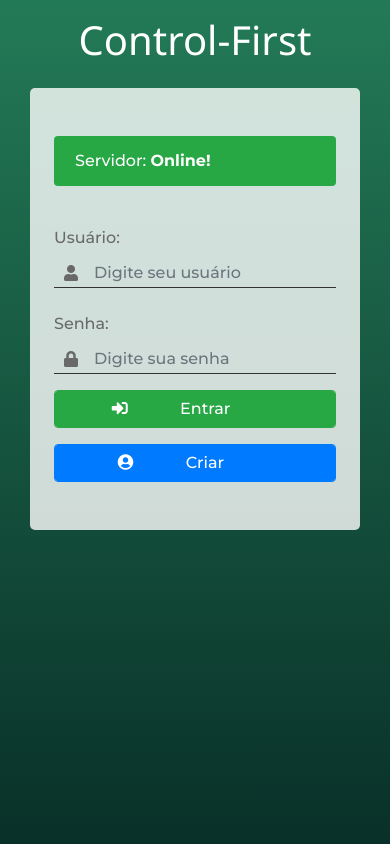
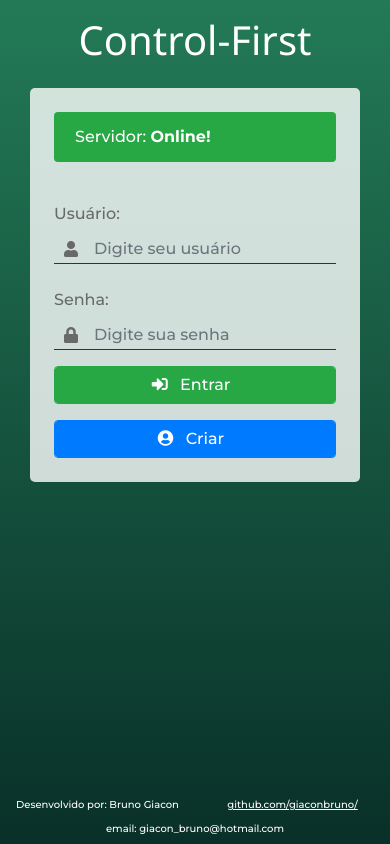
Before and after one commit to GiaconBruno/Control, a Vue app: page / in a window 390 px wide. Built offline with nearby package versions, Linux system fonts and the light colour scheme; what v-money, vue-toasted would draw is missing.

Commit message:
dados, transition, fix bugs

```diff
--- a/src/views/Home/Home.vue
+++ b/src/views/Home/Home.vue
@@ -1,20 +1,25 @@
 <template>
-  <section class="py-5">
-    <div v-if="usuario && !loading" class="container position-relative">
+  <section class="pt-3 pt-lg-5">
+    <div v-if="usuario " class="container position-relative">
       <!-- <div class="d-block text-right p-3 pb-2"> </div> -->
       <hr class="mt-0" />
-      <div class="row">
-        <div class="col-12 col-md-11 offset-md-1 d-flex justify-content-between align-items-center">
+      <div class="row mx-0">
+        <div class="col-10 col-lg-9 offset-lg-1 px-0">
+          <div class="row mx-0 align-items-center">
+            <div class="col-12 col-md-6 px-0">
               <h2 class="m-0">
                 <span class="smallText">Bem Vindo, </span>
                 {{ usuario.nome }}
-            <span v-if="(usuario.permissao)" class="smallText">(Master) </span>
+                <span v-if="(usuario.permissao)" class="largeText">(Master) </span>
               </h2>
+            </div>
+            <div class="col-12 col-md-6 px-0">
               <div class="rounded border border-dark p-0 m-0">
                 <i @click="changeVisible('TodasContas')" :class="{'disabled': (visible=='TodasContas')}"
                   class="btn fa fa-home text-secundary px-1 mx-2"></i>
                 <i v-if="(usuario.permissao)" @click="changeVisible('TodosUsuarios')"
-              :class="{'disabled': (visible=='TodosUsuarios')}" class="btn fa fa-user-friends text-dark px-1 mx-2"></i>
+                  :class="{'disabled': (visible=='TodosUsuarios')}"
+                  class="btn fa fa-user-friends text-dark px-1 mx-2"></i>
                 <i v-if="(usuario.permissao)" @click="createUsuario()" :class="{'disabled': (visible=='Usuario')}"
                   class="btn fa fa-user-plus text-success px-1 mx-2"></i>
                 <i @click="setEditUsuario()" :class="{'disabled': (visible=='Usuario')}"
@@ -24,18 +29,42 @@
                 <i v-if="(['TodasContas','TodosUsuarios'].includes(visible))" @click="refresh()"
                   class="btn fa fa-redo-alt text-green px-1 mx-2"></i>
               </div>
+            </div>
+          </div>
+        </div>
+        <div class="col-2 px-0">
+          <div class="row mx-0 align-items-center justify-content-end h-100">
             <span @click="sigOut()" class="btn">
               <i class="fas fa-sign-in-alt"></i> Sair
             </span>
           </div>
         </div>
+      </div>
       <hr class="my-2" />
       <!-- :auth="usuario" -->
+      <transition name="anim">
         <component :is="visible" v-bind="{usuarioEdit, contaEdit, contaParcela, parcelaEdit}"
           :functions="{changeVisible, setEditUsuario, reset, tokenValido, setEditConta, setConta, setEditParcela}"
           ref="All" class="position-relative" />
+      </transition>
     </div>
     <div v-else class="spinner-border spinner-border-lg text-light mt-5 ml-2" role="status"></div>
+     <div class="position-fixed p-0" style="top: auto; bottom: 5px; left: 0; right: 0;">
+      <div class="row m-0 justify-content-between align-items-center">
+        <div class="col-6 col-md-4 px-0">
+          <span class="text-white smallText">Desenvolvido por: Bruno Giacon</span>
+        </div>
+        <div class="col-6 col-md-4 px-0">
+          <span>
+            <a href="http://github.com/giaconbruno" target="_blank" class="text-white smallText text-underline">
+              github.com/giaconbruno/</a>
+          </span>
+        </div>
+        <div class="col-6 offset-3 col-md-4 offset-md-0 px-0">
+          <span class="text-white smallText">email: giacon_bruno@hotmail.com</span>
+        </div>
+      </div>
+    </div>
   </section>
 </template>
 
@@ -45,6 +74,7 @@
   import TodasContas from './components/TodasContas';
   import Conta from './components/Conta';
   import Parcela from './components/Parcela';
+  import loading from './components/loading';
   export default {
     components: {
       TodosUsuarios,
@@ -52,6 +82,7 @@
       TodasContas,
       Conta,
       Parcela,
+      loading,
     },
     data() {
       return {
@@ -88,14 +119,14 @@
         }
       },
       async getUsuarios() {
-        this.loading = true;
-
+        // this.loading = true;
+        this.changeVisible('loading');
         let response = await this.common.getUsuarios();
         if (response) {
           this.usuarioEdit = response;
-          this.loading = false;
+          // this.loading = false;
         } else {
-          this.loading = false;
+          // this.loading = false;
           this.$router.push("/");
         }
       },
@@ -154,14 +185,53 @@ section {
 }
 
 .container {
-  min-height: calc(100vh - 6rem);
-  max-height: calc(100vh - 6rem);
+  min-height: calc(100vh - 5.5rem);
+  max-height: calc(100vh - 5.5rem);
   border-radius: 5px;
   background: ghostwhite;
   overflow-y: auto;
+  overflow-x: hidden;
+}
+
+.largeText {
+  font-size: large;
 }
 
 .smallText {
-  font-size: large;
+  font-size: 10px;
+}
+
+.text-underline {
+  text-decoration: underline;
+}
+
+.anim-enter-active {
+  animation: home 0.6s;
+}
+
+@keyframes home {
+  from {
+    transform: translateX(30vw);
+    opacity: 0.5;
+  }
+
+  to {
+    transform: translateX(0);
+    opacity: 1;
+  }
+}
+
+@media screen and (max-width: 992px) {
+  .container {
+    min-height: calc(100vh - 3rem);
+    max-height: calc(100vh - 3rem);
+  }
+}
+
+@media screen and (max-width: 767px) {
+  .container {
+    min-height: calc(100vh - 4rem);
+    max-height: calc(100vh - 4rem);
+  }
 }
 </style>
--- a/src/views/Home/components/Conta.vue
+++ b/src/views/Home/components/Conta.vue
@@ -51,7 +51,7 @@
         </button>
       </div>
     </div>
-    <div v-else class="spinner-border spinner-border-sm my-2" role="status"></div>
+    <div v-else class="spinner-border text-success spinner-border-sm my-2" role="status"></div>
   </div>
 </template>
 
--- a/src/views/Home/components/Parcela.vue
+++ b/src/views/Home/components/Parcela.vue
@@ -92,7 +92,7 @@
         </button>
       </div>
     </div>
-    <div v-else class="spinner-border spinner-border-sm my-2" role="status"></div>
+    <div v-else class="spinner-border text-success spinner-border-sm my-2" role="status"></div>
   </div>
 </template>
 
--- a/src/views/Home/components/TodasContas.vue
+++ b/src/views/Home/components/TodasContas.vue
@@ -1,7 +1,7 @@
 <template>
   <div class="row">
     <div class="col-12 px-2">
-      <div v-if="loading" class="spinner-border text-green spinner-border-sm mr-3" role="status"></div>
+      <div v-if="loading" class="spinner-border text-success spinner-border-sm my-2" role="status"></div>
       <label v-else-if="!contas.length">Nenhuma conta disponivel!</label>
       <div v-else>
         <h5 class="smallText">Contas: </h5>
--- a/src/views/Home/components/TodasParcelas.vue
+++ b/src/views/Home/components/TodasParcelas.vue
@@ -1,5 +1,5 @@
 <template>
-  <div v-if="(loadingParcelas)" class="spinner-border text-green spinner-border-sm mr-3" role="status">
+  <div v-if="(loadingParcelas)" class="spinner-border text-success spinner-border-sm my-2" role="status">
   </div>
   <div v-else-if="parcelas.length">
     <div class="row m-0" style="background-color: #ffc10790;">
--- a/src/views/Home/components/TodosUsuarios.vue
+++ b/src/views/Home/components/TodosUsuarios.vue
@@ -36,7 +36,7 @@
         <span>@ = usuario</span>
       </div>
     </div>
-    <div v-else class="spinner-border spinner-border-sm my-2" role="status"></div>
+    <div v-else class="spinner-border text-success spinner-border-sm my-2" role="status"></div>
     <div class="row text-center">
       <div class="col-12 mb-3">
         <button @click="functions.changeVisible('TodasContas')"
--- /dev/null
+++ b/src/views/Home/components/loading.vue
@@ -0,0 +1,12 @@
+<template>
+  <div class="spinner-border text-success spinner-border-sm my-3" role="status"></div>
+</template>
+
+<script>
+  export default {
+
+  }
+</script>
+
+<style>
+</style>
--- a/src/views/Login/Index.vue
+++ b/src/views/Login/Index.vue
@@ -5,7 +5,25 @@
     </div>
     <div class="row mx-0 justify-content-center ">
       <div class="col-12 col-md-6 col-lg-4 offset-lg-8 d-flex align-items-center">
-        <component :is="visible" v-bind="{changeVisible}" />
+        <transition name="anim">
+          <component :is="visible" v-bind="{changeVisible}" />
+        </transition>
+      </div>
+    </div>
+    <div class="position-fixed p-0" style="top: auto; bottom: 5px; left: 0; right: 0;">
+      <div class="row m-0 justify-content-between align-items-center">
+        <div class="col-6 col-md-4 px-0">
+          <span class="text-white smallText">Desenvolvido por: Bruno Giacon</span>
+        </div>
+        <div class="col-6 col-md-4 px-0">
+          <span>
+            <a href="http://github.com/giaconbruno" target="_blank" class="text-white smallText text-underline">
+              github.com/giaconbruno/</a>
+          </span>
+        </div>
+        <div class="col-6 offset-3 col-md-4 offset-md-0 px-0">
+          <span class="text-white smallText">email: giacon_bruno@hotmail.com</span>
+        </div>
       </div>
     </div>
   </div>
@@ -40,6 +58,7 @@ section {
 
 .col-12 {
   height: 100vh;
+  overflow-x: hidden;
 }
 
 .position-absolute {
@@ -50,6 +69,37 @@ section {
 
 h1 {
   color: white;
+}
+
+.smallText {
+  font-size: 10px;
+}
+
+.text-underline {
+  text-decoration: underline;
+}
+
+.anim-enter-active {
+  min-width: 100%;
+  animation: home 1.6s;
+}
+
+.anim-leave-active {
+  min-width: 100%;
+  animation: home 0.6s;
+  animation-direction: reverse;
+}
+
+@keyframes home {
+  from {
+    transform: translateX(30vw);
+    opacity: 0.5;
+  }
+
+  to {
+    transform: translateX(0);
+    opacity: 1;
+  }
 }
 
 @media screen and (max-width: 768px) {
--- a/src/views/Login/components/Login.vue
+++ b/src/views/Login/components/Login.vue
@@ -1,5 +1,5 @@
 <template>
-  <div class="py-5 px-4 bg-white w-100 text-left position-relative">
+  <div class="py-4 py-lg-5 px-4 bg-white w-100 text-left position-relative">
     <div :class="{'not-allowed':(!servidor)}" class="bg-white position-absolute"></div>
     <div v-if="loading" class="alert bg-warning alert-dismissible fade show" role="alert">
       <div class="spinner-border spinner-border-sm mr-3" role="status"></div>
@@ -30,12 +30,12 @@
     </div>
     <div class="mt-3 text-right">
       <button @click="sigIn()" :disabled="loading" class="form-control btn btn-success">
-        <i class="fas fa-sign-in-alt mr-5"></i>
-        <span class="text-white mr-5"> Entrar</span>
+        <i class="fas fa-sign-in-alt mr-2 mr-sm-5"></i>
+        <span class="text-white mr-2 mr-sm-5"> Entrar</span>
       </button>
       <button @click="changeVisible('Usuario')" :disabled="loading" class="form-control btn btn-primary mt-3">
-        <i class="fas fa-user-circle mr-5"></i>
-        <span class="text-white mr-5"> Criar</span>
+        <i class="fas fa-user-circle mr-2 mr-sm-5"></i>
+        <span class="text-white mr-2 mr-sm-5"> Criar</span>
       </button>
     </div>
   </div>
```
Also changed, not shown: src/views/Home/components/Usuario.vue (+12 -10 lines). Lines whose indentation alone changed are shown as unchanged.
